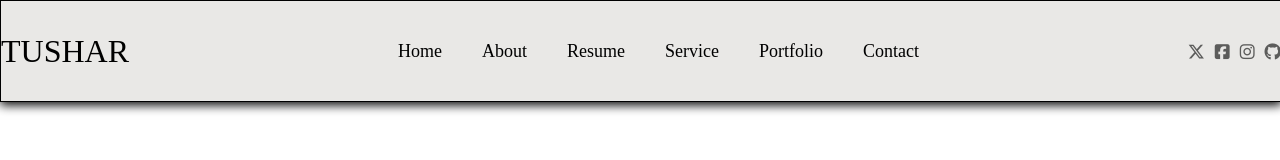
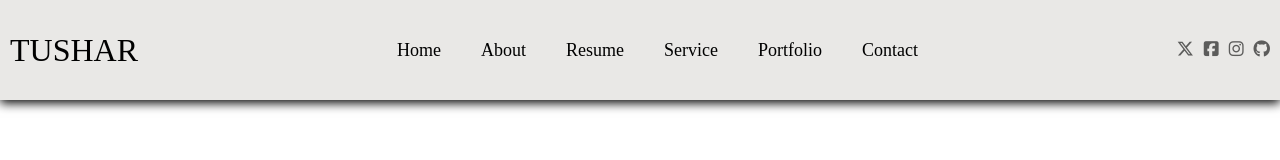
Before and after one commit to tusharshukla34/My-Portfolio, a plain HTML site: page index.html in a window 1280 px wide. Drawn offline with Linux system fonts and the light colour scheme.

Commit message:
navbar done

```diff
--- a/index.css
+++ b/index.css
@@ -10,7 +10,6 @@
   width: 100%;
   height: 100px;
   gap: 10px;
-  border: 1px solid black;
   background-color: #e9e8e6;
   box-shadow: 0px 3px 10px black;
 }
@@ -21,6 +20,7 @@
   font-size: 32px;
   font-weight: 300;
   text-transform: uppercase;
+  margin-left: 10px;
 }
 
 #headcon nav ul {
@@ -67,4 +67,9 @@
   display: flex;
   gap: 10px;
   opacity: 0.6;
+  margin-right: 10px;
 }
+
+#headcon .iconcon a {
+  color: black;
+}
--- a/index.html
+++ b/index.html
@@ -28,10 +28,13 @@
         </nav>
 
         <div class="iconcon">
-            <i class="fa-brands fa-x-twitter"></i>
-            <i class="fa-brands fa-square-facebook"></i>
-            <i class="fa-brands fa-instagram"></i>
-            <i class="fa-brands fa-github"></i>
+            <a href="https://x.com/TusharS24090447?t=nS7YTTBGKG903qjYuFW8gA&s=08 " target="_blank"><i
+                    class="fa-brands fa-x-twitter"></i></a>
+            <a href="https://www.facebook.com/share/1Bnr15dkoP/" target="_blank"><i
+                    class="fa-brands fa-square-facebook"></i></a>
+            <a href="https://www.instagram.com/tusha_rshukla?igsh=MWttZ3MxanIyenl0dg==" target="_blank"><i
+                    class="fa-brands fa-instagram"></i></a>
+            <a href="https://github.com/tusharshukla34" target="_blank"><i class="fa-brands fa-github"></i></a>
         </div>
     </header>
     <main></main>
```
